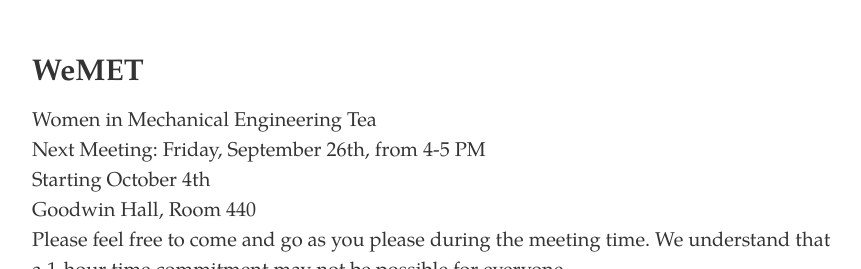
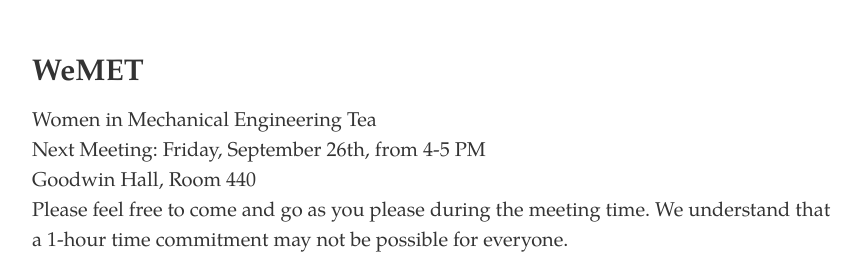
Before and after one commit to VT-Collab/vt-collab.github.io, a Jekyll site: the page built from wemet.html, in a window 1280 px wide, cut to the strip 0-269 px from the top of the page. Shown: the whole strip, without its empty margins (208-1069 px from the left). Built offline with Jekyll 4.4.1, drawn with Linux system fonts in a browser that asks for light colours; nearby versions of some CDN libraries.

Commit message:
update wemet

```diff
--- a/wemet.html
+++ b/wemet.html
@@ -153,7 +153,6 @@ td, th {
   <h1 class="h2">WeMET</h1>
   <p>Women in Mechanical Engineering Tea<br />
   Next Meeting: Friday, September 26th, from 4-5 PM<br />
-  Starting October 4th<br />
   Goodwin Hall, Room 440<br />
   Please feel free to come and go as you please during the meeting time. We understand that a 1-hour time commitment may not be possible for everyone.<br />
   </p>
```
